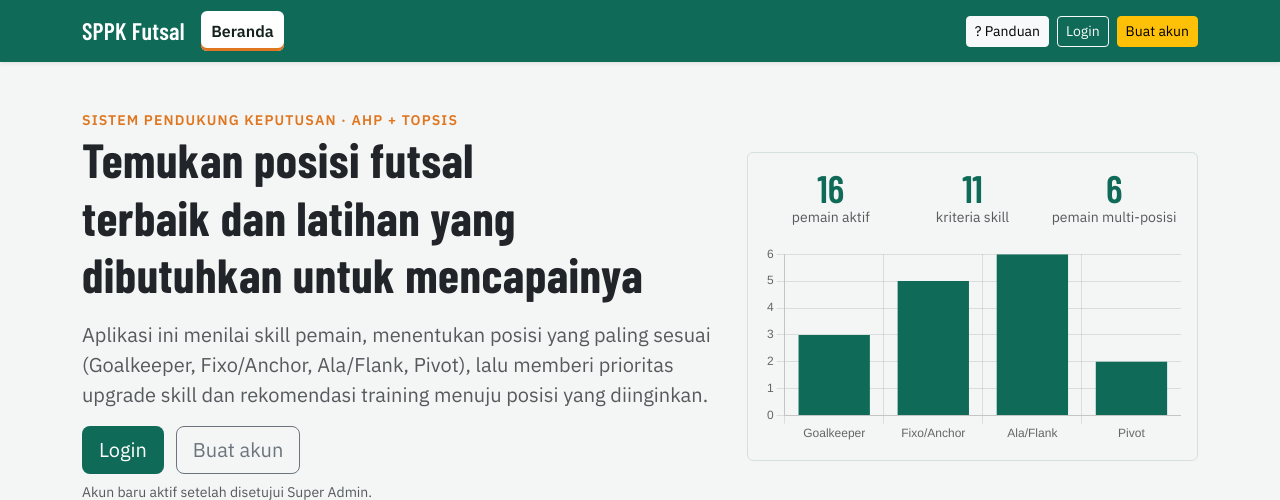
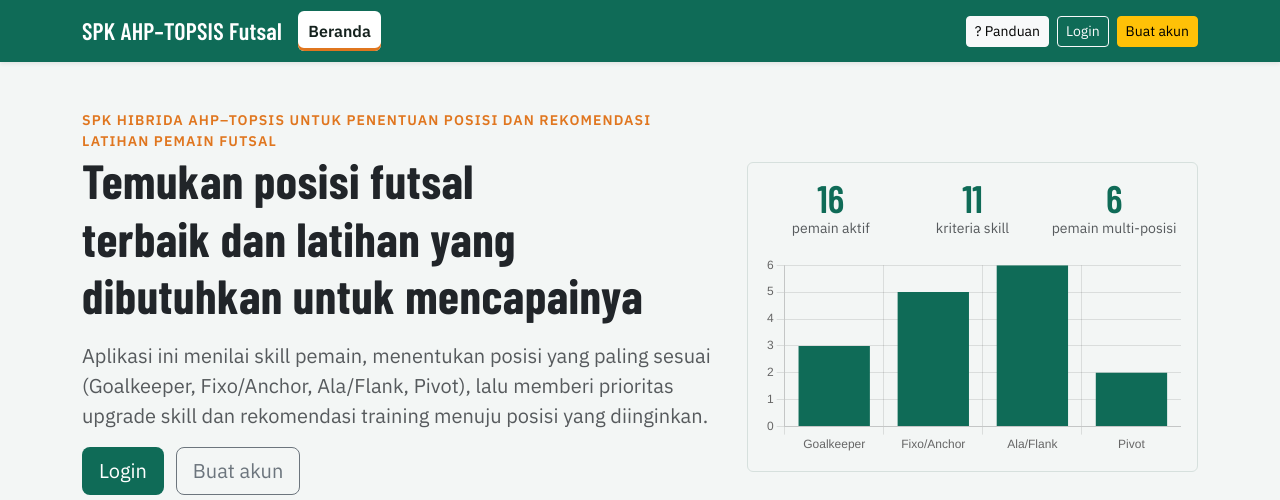
Before and after one commit to napusergi/sppk-futsal, a Flask app: page / in a window 1280 px wide. Shown: the top 500 px of the page. Run offline with Flask 3, Linux system fonts and the light colour scheme; data comes from the database, SQL or seed files in the repository; data that the repository does not hold is empty.

Commit message:
Ganti judul aplikasi: SPK Hibrida AHP–TOPSIS untuk Penentuan Posisi dan Rekomendasi Latihan Pemain Futsal
Co-Authored-By: Claude Opus 5.5 <noreply@anthropic.com>

```diff
--- a/app.py
+++ b/app.py
@@ -1,4 +1,4 @@
-"""SPPK Posisi Futsal — Flask + SQLite (AHP + TOPSIS)."""
+"""SPK Hibrida AHP–TOPSIS untuk Penentuan Posisi dan Rekomendasi Latihan Pemain Futsal — Flask + SQLite."""
 import csv
 import io
 import json
--- a/reports.py
+++ b/reports.py
@@ -96,7 +96,7 @@ def _doc(title):
         c.saveState()
         c.setFont(FONT, 7)
         c.setFillColor(colors.grey)
-        c.drawString(1.2 * cm, 0.6 * cm, f"SPPK Posisi Futsal · {title} · dicetak {datetime.now():%d-%m-%Y %H:%M}")
+        c.drawString(1.2 * cm, 0.6 * cm, f"SPK Hibrida AHP–TOPSIS Futsal · {title} · dicetak {datetime.now():%d-%m-%Y %H:%M}")
         c.drawRightString(landscape(A4)[0] - 1.2 * cm, 0.6 * cm, f"Halaman {d.page}")
         c.restoreState()
     return buf, doc, footer
--- a/templates/base.html
+++ b/templates/base.html
@@ -2,7 +2,7 @@
 <html lang="id">
 <head>
 <meta charset="utf-8"><meta name="viewport" content="width=device-width, initial-scale=1">
-<title>{% block title %}SPPK Posisi Futsal{% endblock %}</title>
+<title>{% block title %}SPK Hibrida AHP–TOPSIS untuk Penentuan Posisi dan Rekomendasi Latihan Pemain Futsal{% endblock %}</title>
 <link href="https://cdn.jsdelivr.net/npm/bootstrap@5.3.3/dist/css/bootstrap.min.css" rel="stylesheet">
 <link rel="stylesheet" href="https://fonts.googleapis.com/css2?family=Barlow+Condensed:wght@600;700&family=IBM+Plex+Sans:wght@400;500;600&family=IBM+Plex+Mono&display=swap">
 <script src="https://cdn.jsdelivr.net/npm/chart.js@4.4.1/dist/chart.umd.js"></script>
@@ -28,7 +28,7 @@ th{font-size:.72rem;text-transform:uppercase;letter-spacing:.05em;color:#5a6b66}
 <body>
 <nav class="navbar navbar-expand-lg navbar-dark sticky-top mb-4 shadow-sm">
  <div class="container">
-  <a class="navbar-brand display fs-4" href="{{ url_for('index') }}">SPPK Futsal</a>
+  <a class="navbar-brand display fs-4" href="{{ url_for('index') }}" title="SPK Hibrida AHP–TOPSIS untuk Penentuan Posisi dan Rekomendasi Latihan Pemain Futsal">SPK AHP–TOPSIS Futsal</a>
   <button class="navbar-toggler" data-bs-toggle="collapse" data-bs-target="#nav" aria-label="Buka menu"><span class="navbar-toggler-icon"></span></button>
   <div class="collapse navbar-collapse" id="nav">
    {% set cur_ep = request.endpoint %}
--- a/templates/home.html
+++ b/templates/home.html
@@ -3,7 +3,7 @@
 <section class="py-4 mb-4 border-bottom">
  <div class="row align-items-center g-4">
   <div class="col-lg-7">
-   <div class="text-uppercase small fw-semibold" style="color:var(--ball);letter-spacing:.08em">Sistem Pendukung Keputusan · AHP + TOPSIS</div>
+   <div class="text-uppercase small fw-semibold" style="color:var(--ball);letter-spacing:.08em">SPK Hibrida AHP–TOPSIS untuk Penentuan Posisi dan Rekomendasi Latihan Pemain Futsal</div>
    <h1 class="display-5 fw-bold mb-3" style="text-wrap:balance">Temukan posisi futsal terbaik dan latihan yang dibutuhkan untuk mencapainya</h1>
    <p class="lead text-muted">Aplikasi ini menilai skill pemain, menentukan posisi yang paling sesuai (Goalkeeper, Fixo/Anchor, Ala/Flank, Pivot), lalu memberi prioritas upgrade skill dan rekomendasi training menuju posisi yang diinginkan.</p>
    {% if user %}
--- a/templates/login.html
+++ b/templates/login.html
@@ -3,7 +3,7 @@
 <div class="row justify-content-center"><div class="col-md-5 col-lg-4">
  <div class="card shadow-sm"><div class="card-body p-4">
   <h1 class="h2 mb-1">Masuk</h1>
-  <p class="text-muted small">Sistem Pendukung Keputusan Posisi Futsal (AHP + TOPSIS)</p>
+  <p class="text-muted small">SPK Hibrida AHP–TOPSIS untuk Penentuan Posisi dan Rekomendasi Latihan Pemain Futsal</p>
   <form method="post">
    <div class="mb-3"><label class="form-label" for="username">Username</label><input class="form-control" id="username" name="username" required autofocus></div>
    <div class="mb-3"><label class="form-label" for="password">Password</label><input class="form-control" type="password" id="password" name="password" required></div>
--- a/templates/panduan.html
+++ b/templates/panduan.html
@@ -1,5 +1,5 @@
 {% extends "base.html" %}
-{% block title %}Panduan · SPPK Posisi Futsal{% endblock %}
+{% block title %}Panduan · SPK Hibrida AHP–TOPSIS Futsal{% endblock %}
 {% block content %}
 {% set coach = is_staff %}
 <style>
```
Also changed, not shown: README.md.
